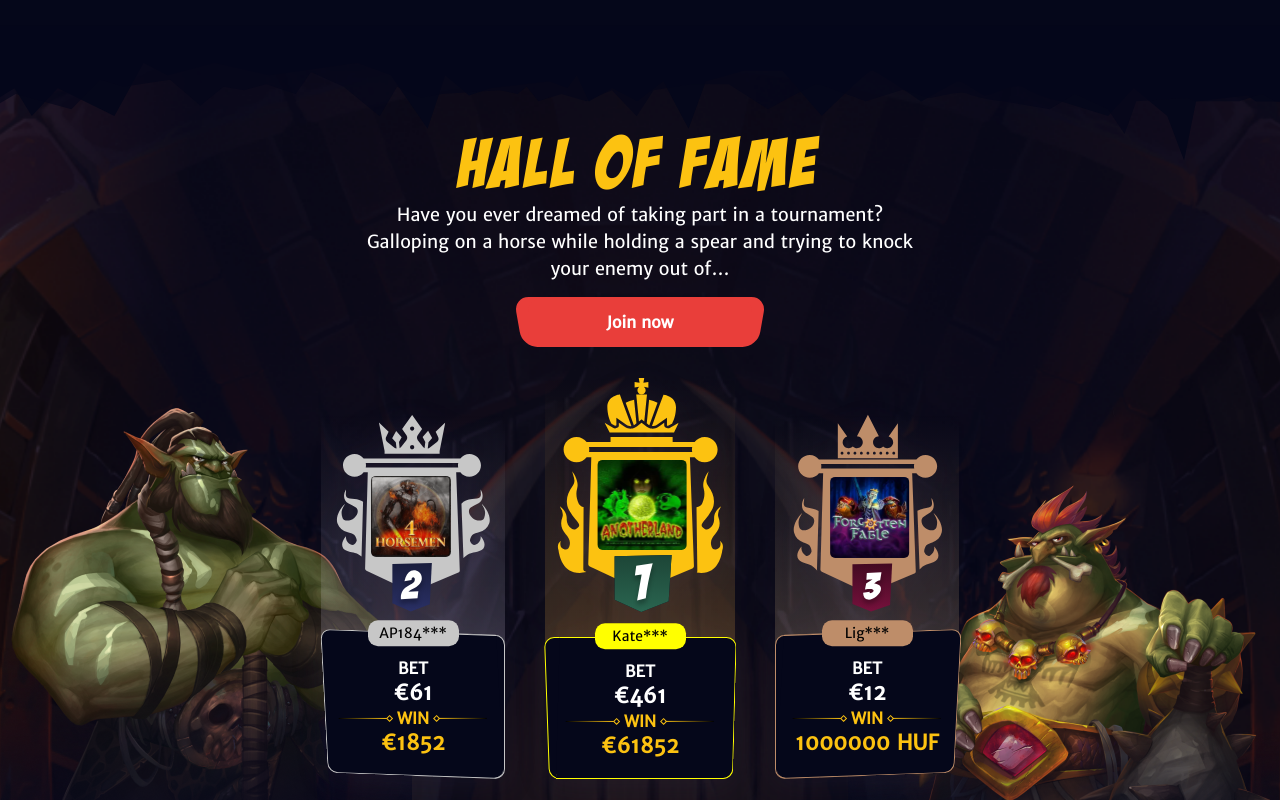
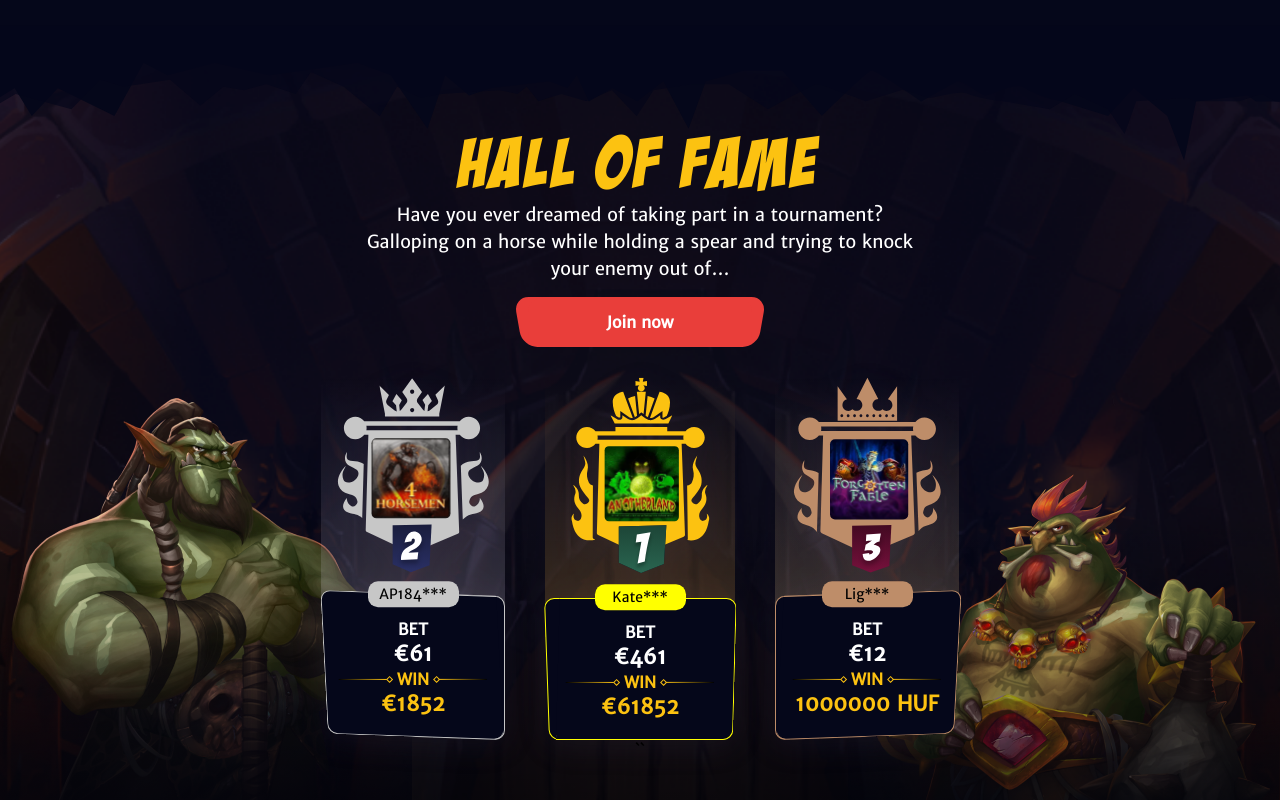
Before and after one commit to r0mansCode/leaderboard-table, a React (Create React App) app: page / in a window 1280 px wide. Shown: the top 800 px of the page. Built offline with nearby package versions, Linux system fonts and the light colour scheme.

Commit message:
adding gradient

```diff
--- a/src/App.css
+++ b/src/App.css
@@ -155,7 +155,6 @@ div[class^="Place"] > div {
   flex-direction: column;
   justify-content: center;
   box-sizing: border-box;
-  /* background-color: #05071a; */
   border-radius: 10px;
   text-align: center;
   font-style: normal;
@@ -350,4 +349,6 @@ div[class^="Place"] > div {
 
 img {
   margin-bottom: 1.687em;
+  width: 9.5em;
+  height: 12.25em;
 }
--- a/src/App.js
+++ b/src/App.js
@@ -42,6 +42,7 @@ function App() {
             </div>
             <div className="yellow">€61852</div>
           </div>
+          ``
         </div>
         <div className="Place_third">
           <img src={third_place} />
--- a/src/index.css
+++ b/src/index.css
@@ -1,18 +1,25 @@
 body {
   margin: 0;
   padding: 0;
-  background-image: url(./assets/images/Top_Background.svg),
+  background-image: linear-gradient(
+      180deg,
+      transparent 40%,
+      black 80%,
+      black 100%
+    ),
+    url(./assets/images/Top_Background.svg),
     url(./assets/images/Character_Left.png),
     url(./assets/images/Character_Right.png),
     url(./assets/images/02_TrollsBridge2_Background.png);
   background-repeat: no-repeat;
   background-attachment: fixed;
-  background-position: top, left, right, center;
-  background-size: 100% auto, auto, auto, cover;
+  background-position: bottom, top, left, right, center;
+  background-size: auto, 100% auto, auto, auto, cover;
 }
 
 * {
   font-family: "Merriweather Sans";
+  /* font-size: 0.95em; */
 }
 
 @font-face {
--- a/src/table/Table.css
+++ b/src/table/Table.css
@@ -4,11 +4,9 @@
 
 table {
   box-sizing: border-box;
-  /* background-color: white; */
   padding: 0;
   border-spacing: 0 1px !important;
   width: 828px;
-  /* width: 58.875em; */
   font-family: "Merriweather Sans";
   font-style: normal;
   font-weight: 400;
@@ -71,5 +69,5 @@ th {
   position: absolute;
   z-index: -1;
   width: 828px;
-  transform: translateY(-70px);
+  transform: translateY(-7.5em);
 }
```
